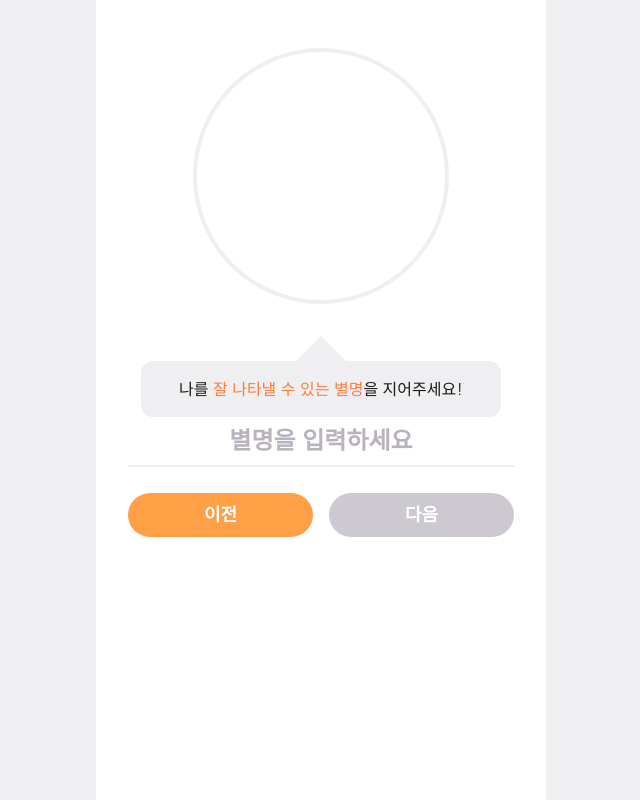
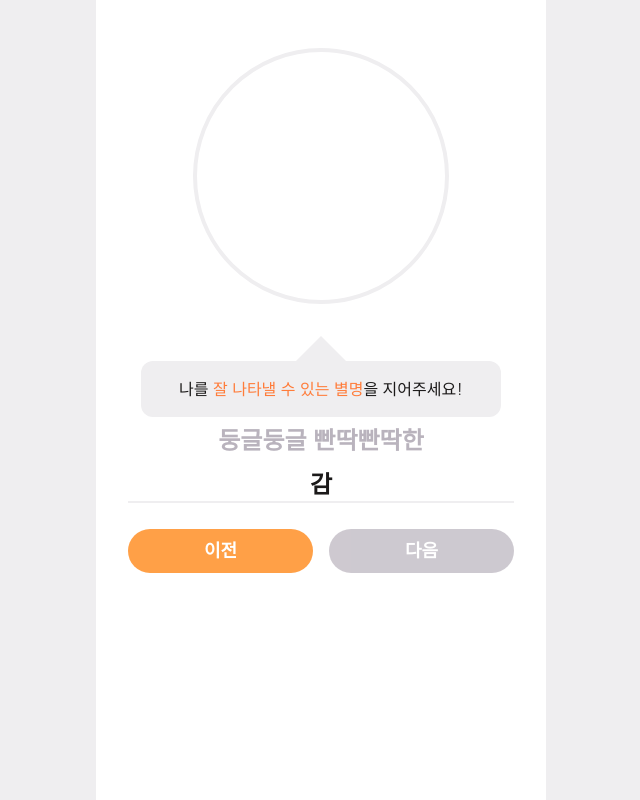
Before and after one commit to eungchaeungcha/juang_client, a Next.js app: page /onboarding/nickname in a window 1280 px wide. Shown: the whole page, without its empty margins (319-959 px from the left). Built offline with nearby package versions, Linux system fonts and the light colour scheme.

Commit message:
feat: 감나무 및 감 이름 입력창 수정

```diff
--- a/src/app/onboarding/join/[mode]/page.tsx
+++ b/src/app/onboarding/join/[mode]/page.tsx
@@ -1,12 +1,13 @@
 "use client";
 
 import Link from "next/link";
+import FixedInput from "@/components/FixedInput";
 import useValidateParams from "@/hooks/useValidateParams";
 
 const variablesByMode = {
   create: {
     guide: "우리 가족 감나무만의 이름을 지어주세요",
-    placeholder: "화목한 김가네의 주렁주렁 감나무",
+    placeholder: "화목한 김가네 주렁주렁",
     otherLink: {
       href: "/onboarding/join/code",
       text: "이미 감나무 코드를 받으셨나요?",
@@ -34,10 +35,17 @@ export default function Page() {
         <div className="text-orange-primary font-bold px-2 mb-2 text-center break-keep">
           {variablesByMode[mode].guide}
         </div>
-        <input
-          placeholder={variablesByMode[mode].placeholder}
-          className="styled-input--lg text-center"
-        />
+        {mode === "code" ? (
+          <input
+            placeholder={variablesByMode[mode].placeholder}
+            className="styled-input--lg text-center"
+          />
+        ) : (
+          <FixedInput
+            placeholder={variablesByMode[mode].placeholder}
+            suffix="감나무"
+          />
+        )}
       </div>
 
       <div className="flex-col-center gap-4">
--- a/src/app/onboarding/nickname/page.tsx
+++ b/src/app/onboarding/nickname/page.tsx
@@ -3,6 +3,7 @@
 import Link from "next/link";
 import { useForm } from "react-hook-form";
 import { BallonBox, LinkButton } from "@/components";
+import FixedInput from "@/components/FixedInput";
 import { CHARACTER_COLORS } from "@/constants/character";
 import { NicknameFormType } from "@/types/form";
 import CharacterPreview from "../components/CharacterPreview";
@@ -37,12 +38,12 @@ export default function Page() {
         </BallonBox>
       </div>
       <div className="px-8">
-        <input
+        <FixedInput
           {...register("nickname", {
             required: true,
           })}
-          placeholder="별명을 입력하세요"
-          className="styled-input--lg text-center"
+          placeholder="둥글둥글 빤딱빤딱한"
+          suffix="감"
         />
       </div>
       <div className="flex-row-center w-full gap-4 p-8 h-24 text-lg">
--- /dev/null
+++ b/src/components/FixedInput.tsx
@@ -0,0 +1,41 @@
+import { ComponentPropsWithRef } from "react";
+import { twMerge } from "tailwind-merge";
+
+interface FixedInputProps extends Omit<ComponentPropsWithRef<"input">, "size"> {
+  prefix?: string;
+  suffix?: string;
+  size?: "lg" | "sm";
+}
+
+export default function FixedInput({
+  prefix,
+  suffix,
+  className,
+  size = "lg",
+  ...props
+}: FixedInputProps) {
+  const fixedInputStyles = {
+    lg: {
+      text: "text-2xl font-bold",
+      input:
+        "outline-none rounded-none text-2xl font-bold placeholder:text-gray-primary py-2 text-center",
+    },
+    sm: {
+      text: "",
+      input: "outline-none rounded-none placeholder:text-gray-primary py-1",
+    },
+  };
+
+  return (
+    <div className="w-full flex-row-center gap-1 flex-wrap border-b-2 border-gray-light has-[:focus]:border-orange-primary">
+      {Boolean(prefix) && <div>{prefix}</div>}
+      <input
+        className={twMerge(fixedInputStyles[size].input, className)}
+        {...props}
+      />
+      {Boolean(suffix) && (
+        <div className={fixedInputStyles[size].text}>{suffix}</div>
+      )}
+    </div>
+  );
+}
```
